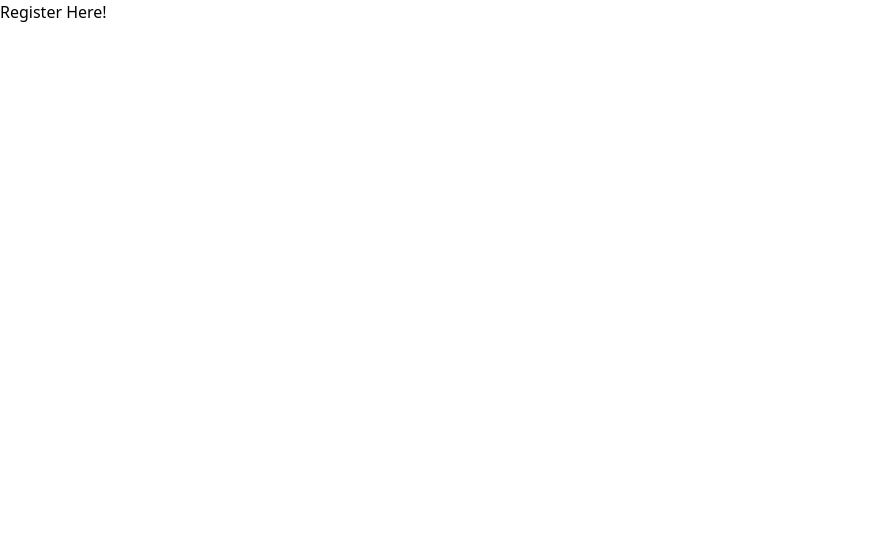
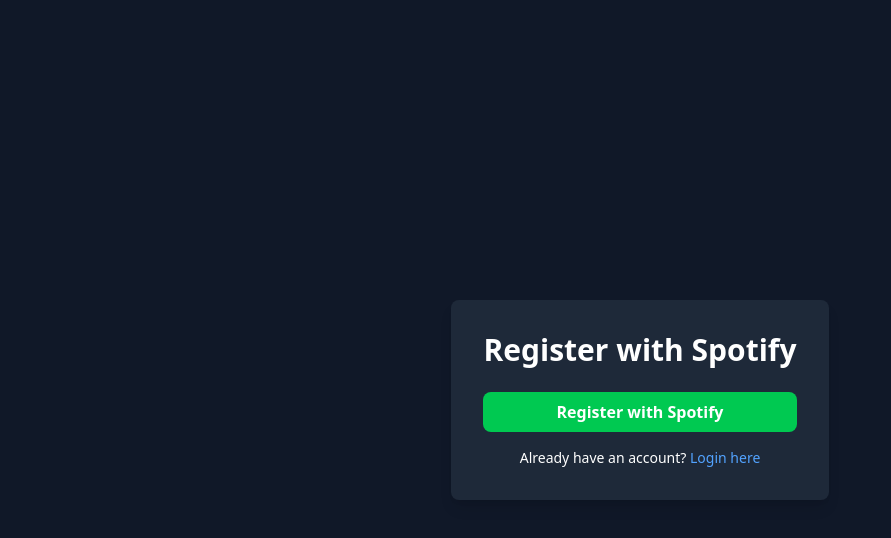
Before and after one commit to florkeye2/music-recommender, a React (Vite) app in the folder frontend/: page /register in a window 1280 px wide. Shown: the top 538 px of the page, without its empty margins (0-891 px from the left). Built offline with nearby package versions, Linux system fonts and the light colour scheme; no server answers.

Commit message:
Register and Login frontend kind of

```diff
--- a/frontend/src/App.tsx
+++ b/frontend/src/App.tsx
@@ -1,14 +1,18 @@
 import { Routes, Route } from "react-router-dom";
 import MainPage from "./components/MainPage";
+import RegisterPage from "./components/RegisterPage";
+import LoginPage from "./components/LoginPage";
 import "./tailwind.css"
 
 function App() {
   return (
-    <Routes>
-      <Route path="/register" element={<h1>Register Here!</h1>}/>
-      <Route path="/login" element={<h1>Login Here!</h1>}/>
-      <Route path="/home" element={<MainPage/>}/>
-    </Routes>
+    <div className="min-h-screen bg-gray-900 text-white flex items-center justify-center">
+      <Routes>
+        <Route path="/register" element={<RegisterPage />} />
+        <Route path="/login" element={<LoginPage />} />
+        <Route path="/home" element={<MainPage />} />
+      </Routes>
+    </div>
   );
 }
 
--- /dev/null
+++ b/frontend/src/components/LoginPage.tsx
@@ -0,0 +1,44 @@
+import { useEffect, useState } from 'react';
+
+function LoginPage() {
+    const [token, setToken] = useState<string | null>(null);
+
+    useEffect(() => {
+        const params = new URLSearchParams(window.location.search);
+        const code = params.get('code');
+
+        if (code && !token) {
+            fetch(`http://localhost:5173/callback?code=${code}`)
+                .then(res => res.json())
+                .then(data => {
+                    setToken(data.access_token);
+                    localStorage.setItem('spotify_token', data.access_token);
+                })
+                .catch(err => console.error(err));
+        }
+    }, []);
+
+    const handleLogin = () => {
+        window.location.href = 'http://localhost:5173/login';
+    };
+
+    return (
+        <div className="min-h-screen flex items-center justify-center bg-gray-900 text-white">
+            <div className="bg-gray-800 p-8 rounded-lg shadow-lg w-full max-w-md">
+                <h1 className="text-3xl font-bold mb-6 text-center">Login with Spotify</h1>
+                {!token ? (
+                    <button
+                        onClick={handleLogin}
+                        className="w-full bg-green-500 hover:bg-green-600 text-white py-2 rounded-lg font-semibold"
+                    >
+                        Login with Spotify
+                    </button>
+                ) : (
+                    <p className="text-center mt-4">Successfully logged in!</p>
+                )}
+            </div>
+        </div>
+    );
+}
+
+export default LoginPage;
--- /dev/null
+++ b/frontend/src/components/RegisterPage.tsx
@@ -0,0 +1,43 @@
+import { useState } from "react";
+
+function RegisterPage() {
+    const [clientId] = useState(import.meta.env.VITE_SPOTIFY_CLIENT_ID);
+    const REDIRECT_URI = "http://localhost:5173/callback";
+    const SCOPES = [
+        "user-read-playback-state",
+        "user-modify-playback-state",
+        "user-read-currently-playing"
+    ];
+
+    const handleRegister = () => {
+        const authUrl = `https://accounts.spotify.com/authorize` +
+            `?client_id=${clientId}` +
+            `&response_type=code` +
+            `&redirect_uri=${encodeURIComponent(REDIRECT_URI)}` +
+            `&scope=${encodeURIComponent(SCOPES.join(" "))}`;
+
+        window.location.href = authUrl;
+    };
+
+    return (
+        <div className="min-h-screen flex items-center justify-center bg-gray-900 text-white">
+            <div className="bg-gray-800 p-8 rounded-lg shadow-lg w-full max-w-md">
+                <h1 className="text-3xl font-bold mb-6 text-center">Register with Spotify</h1>
+
+                <button
+                    onClick={handleRegister}
+                    className="w-full bg-green-500 hover:bg-green-600 text-white py-2 rounded-lg font-semibold"
+                >
+                    Register with Spotify
+                </button>
+
+                <p className="text-center mt-4 text-sm">
+                    Already have an account?{" "}
+                    <a href="/login" className="text-blue-400 hover:underline">Login here</a>
+                </p>
+            </div>
+        </div>
+    );
+}
+
+export default RegisterPage;
```
